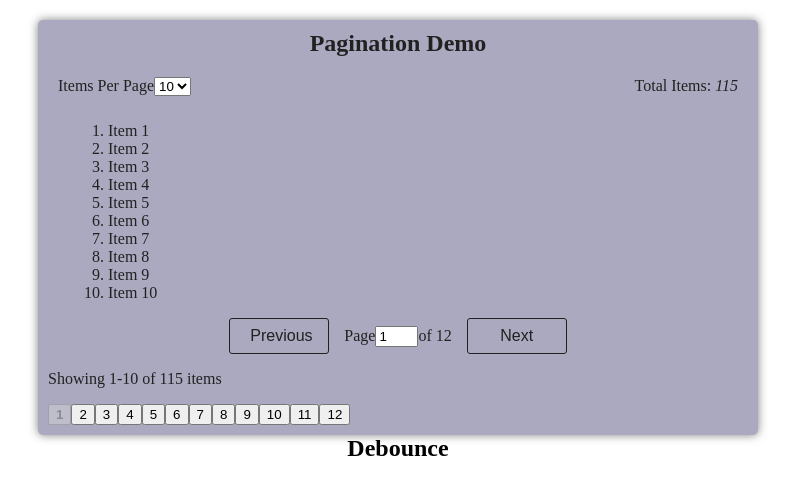
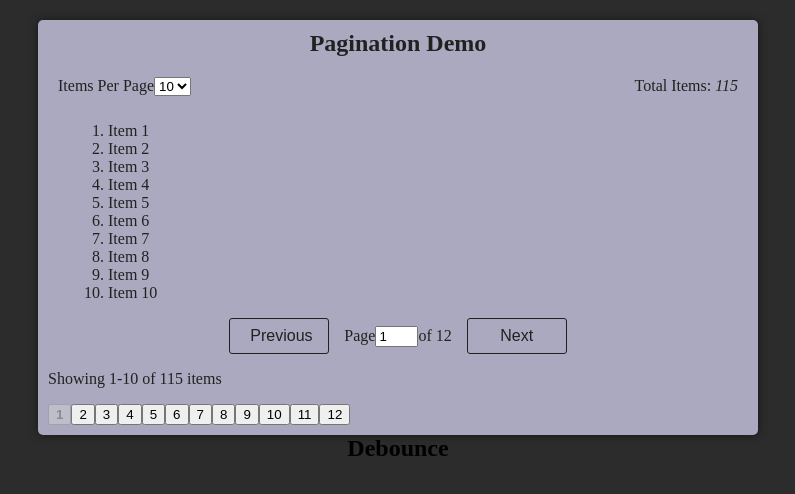
Before and after one commit to vbolden/Custom-hooks-lab3, a React (Vite) app: page / in a window 1280 px wide. Shown: the top 494 px of the page, without its empty margins (242-1037 px from the left). Built offline with nearby package versions, Linux system fonts and the light colour scheme.

Commit message:
styled page select input

```diff
--- a/src/App.css
+++ b/src/App.css
@@ -2,6 +2,7 @@ body {
     padding: 0;
     margin: 0;
     box-sizing: border-box;
+    background-color: #2C2C2C;
 }
 
 .pagination {
```
